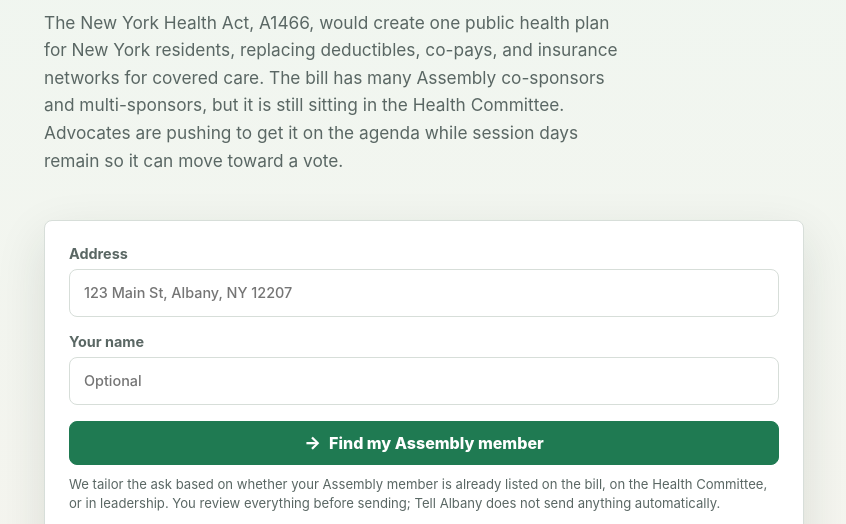
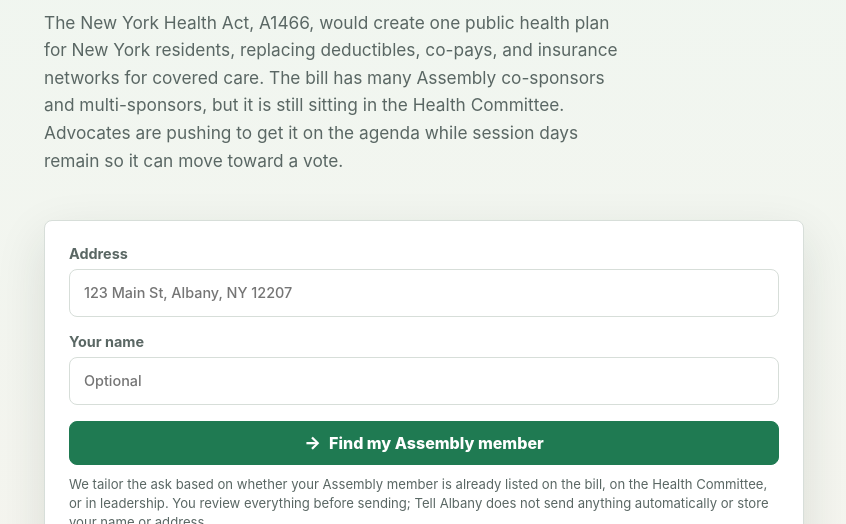
Before and after one commit to niajohnson/tell-albany, a website: page public/index.html in a window 1280 px wide. Shown: the part 276-800 px from the top of the page, without its empty margins (216-1062 px from the left). Drawn offline with Linux system fonts and the light colour scheme.

Commit message:
Add privacy reassurance to helper text

```diff
--- a/public/index.html
+++ b/public/index.html
@@ -64,7 +64,7 @@
             Find my Assembly member
           </button>
           <p class="lookup-help">
-            We tailor the ask based on whether your Assembly member is already listed on the bill, on the Health Committee, or in leadership. You review everything before sending; Tell Albany does not send anything automatically.
+            We tailor the ask based on whether your Assembly member is already listed on the bill, on the Health Committee, or in leadership. You review everything before sending; Tell Albany does not send anything automatically or store your name or address.
           </p>
         </form>
 
```
